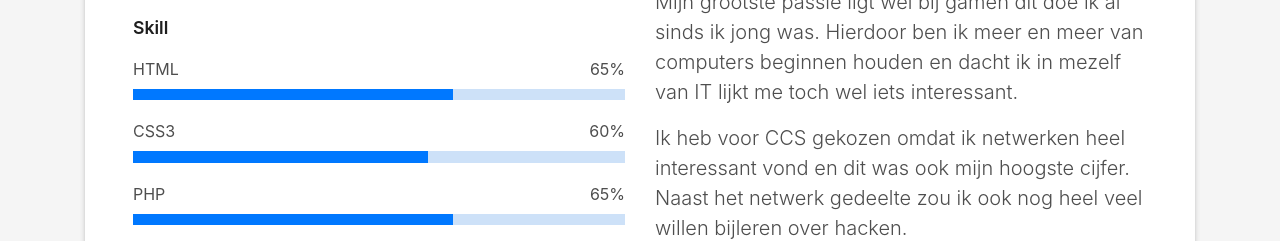
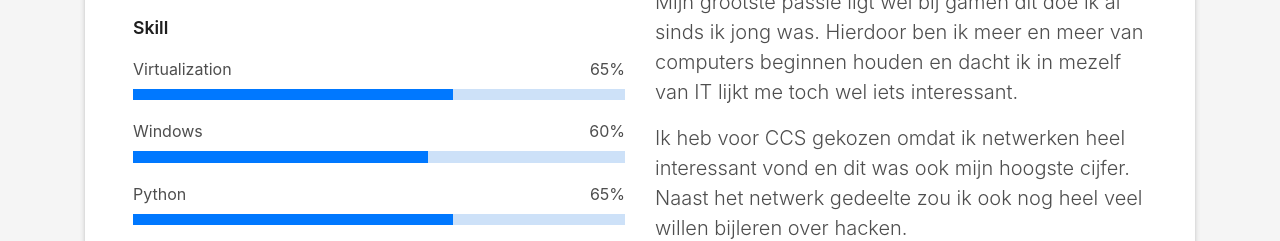
Before and after one commit to r0749796/Portfolio, a plain HTML site: page index.html in a window 1280 px wide. Shown: the part 1133-1374 px from the top of the page. Drawn offline with Linux system fonts and the light colour scheme.

Commit message:
Update index.html

```diff
--- a/index.html
+++ b/index.html
@@ -104,17 +104,17 @@
                 </div>
                 <div class="skill-mf">
                   <p class="title-s">Skill</p>
-                  <span>HTML</span> <span class="pull-right">65%</span>
+                  <span>Virtualization</span> <span class="pull-right">65%</span>
                   <div class="progress">
                     <div class="progress-bar" role="progressbar" style="width: 65%;" aria-valuenow="65" aria-valuemin="0"
                          aria-valuemax="100"></div>
                   </div>
-                  <span>CSS3</span> <span class="pull-right">60%</span>
+                  <span>Windows</span> <span class="pull-right">60%</span>
                   <div class="progress">
                     <div class="progress-bar" role="progressbar" style="width: 60%" aria-valuenow="60" aria-valuemin="0"
                       aria-valuemax="65"></div>
                   </div>
-                  <span>PHP</span> <span class="pull-right">65%</span>
+                  <span>Python</span> <span class="pull-right">65%</span>
                   <div class="progress">
                     <div class="progress-bar" role="progressbar" style="width: 65%" aria-valuenow="65" aria-valuemin="0"
                       aria-valuemax="100"></div>
```
